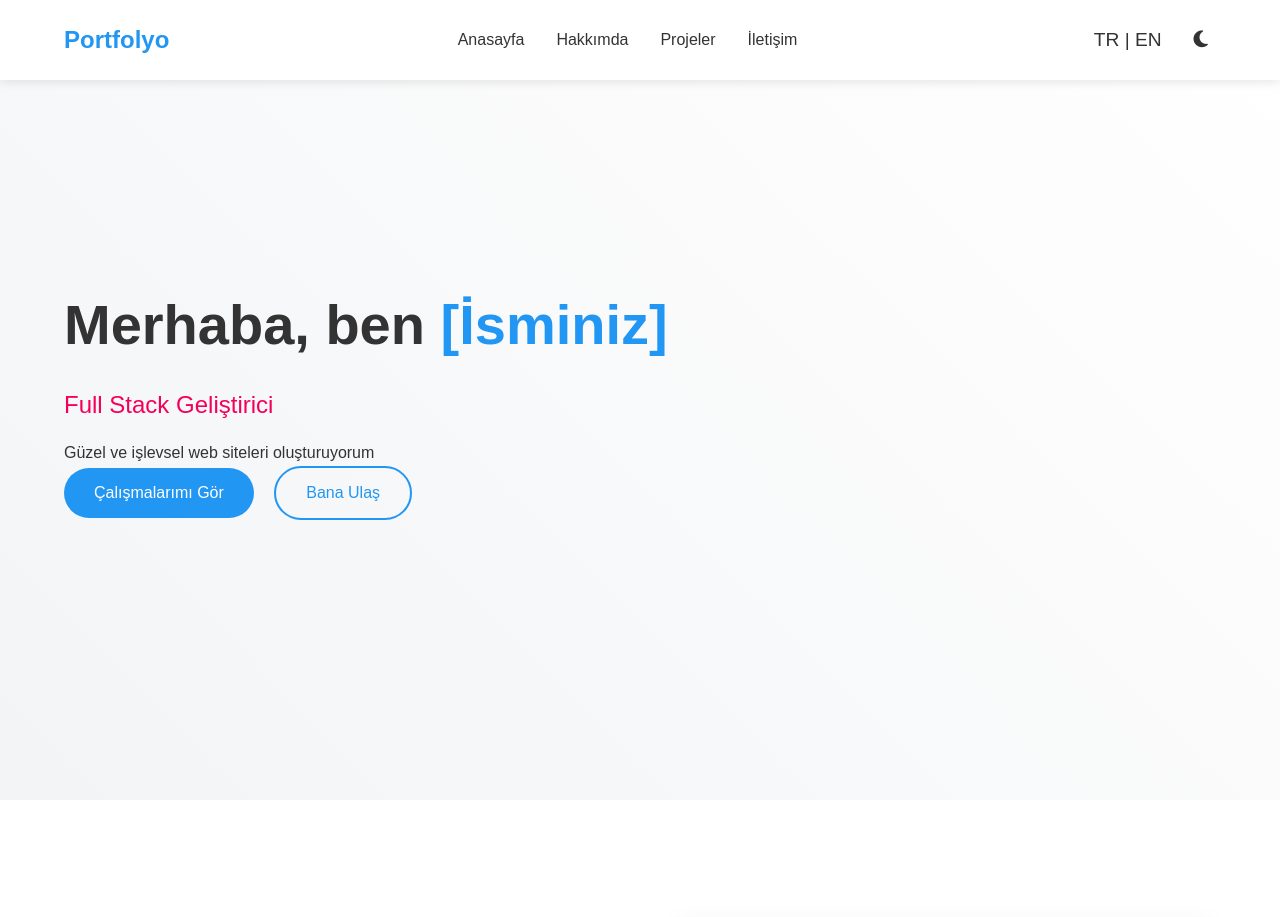
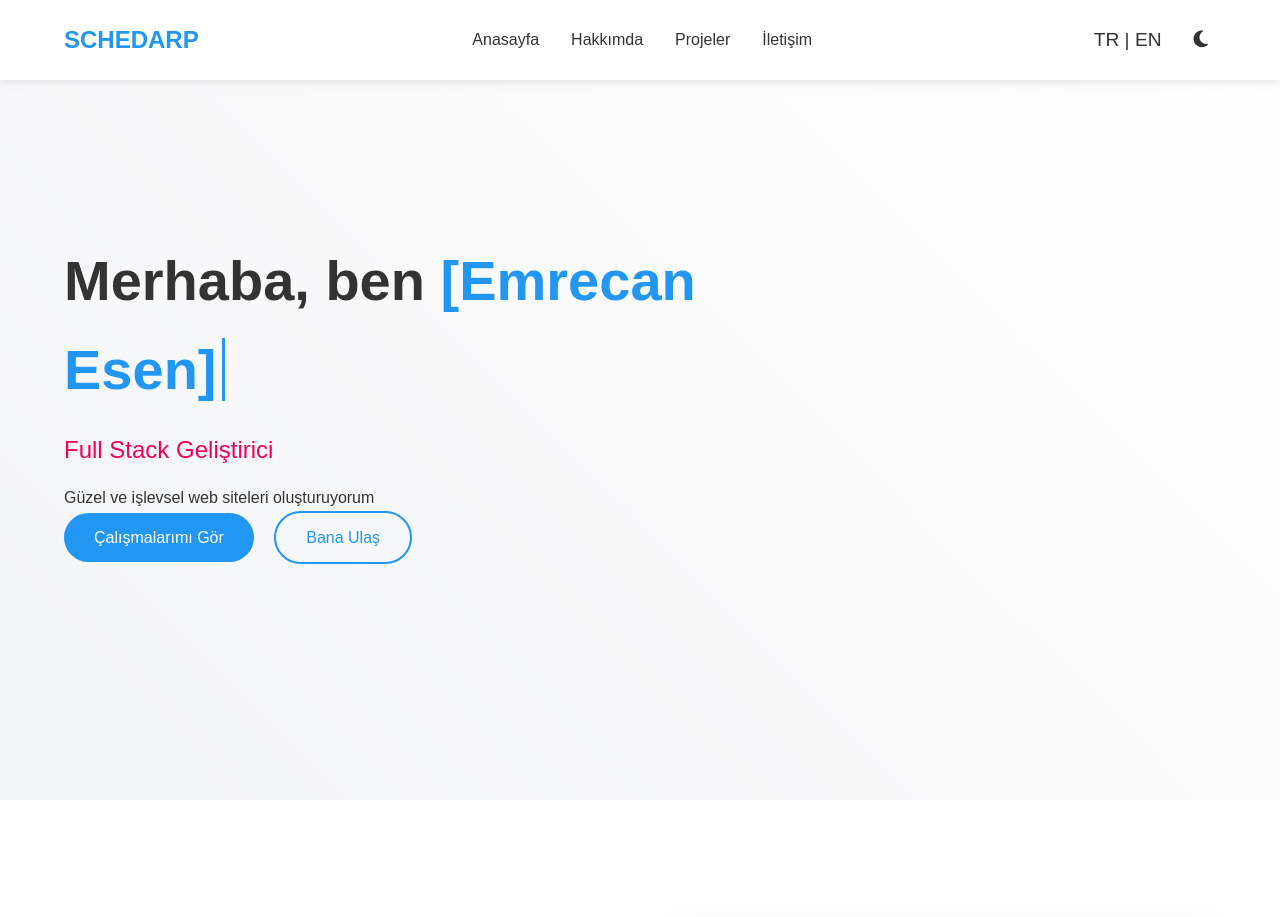
Before and after one commit to emrecanesenn/emrecanesenn.github.io, a PHP site: page / in a window 1280 px wide. Shown: the top 917 px of the page. Run offline with PHP 8.4, Linux system fonts and the light colour scheme.

Commit message:
Update 1.2

```diff
--- a/css/styles.css
+++ b/css/styles.css
@@ -108,6 +108,14 @@ body {
 
 .highlight {
     color: var(--primary-color);
+    border-right: 3px solid var(--primary-color);
+    padding-right: 5px;
+    animation: blink 0.7s infinite;
+}
+
+@keyframes blink {
+    0%, 100% { border-color: transparent }
+    50% { border-color: var(--primary-color) }
 }
 
 .title {
@@ -249,7 +257,7 @@ body {
 
 .progress-bar {
     height: 8px;
-    background: #e0e0e0;
+    background: var(--bg-color);
     border-radius: 4px;
     overflow: hidden;
 }
@@ -257,7 +265,7 @@ body {
 .progress {
     height: 100%;
     background: var(--primary-color);
-    transition: width 1s ease;
+    transition: width 1s ease-in-out;
 }
 
 /* Footer Redesign */
--- a/index.html
+++ b/index.html
@@ -12,7 +12,7 @@
     <!-- Header Section -->
     <header>
         <nav class="navbar">
-            <div class="logo">Portfolyo</div>
+            <div class="logo">SCHEDARP</div>
             <ul class="nav-links">
                 <li><a href="#anasayfa">Anasayfa</a></li>
                 <li><a href="#hakkimda">Hakkımda</a></li>
@@ -31,7 +31,7 @@
     <!-- Hero Section -->
     <section id="anasayfa" class="hero">
         <div class="hero-content">
-            <h1>Merhaba, ben <span class="highlight">[İsminiz]</span></h1>
+            <h1>Merhaba, ben <span class="highlight">[Emrecan Esen]</span></h1>
             <p class="title">Full Stack Geliştirici</p>
             <p class="description">Güzel ve işlevsel web siteleri oluşturuyorum</p>
             <div class="cta-buttons">
@@ -46,22 +46,15 @@
         <div class="about-grid">
             <div class="about-content">
                 <h2>Hakkımda</h2>
-                <p>Merhaba! Ben [İsminiz], full-stack web geliştirici olarak çalışıyorum...</p>
+                <p>Merhaba! Ben Emrecan Esen, tutkulu bir full-stack web geliştiricisiyim. Modern web teknolojileri konusunda uzmanlaşmış ve kullanıcı deneyimini ön planda tutan çözümler üretiyorum.</p>
+                <p>Schedarp'ta yazılım geliştirici olarak çalışmaktayım. Yenilikçi projelerde yer almaktan ve sürekli kendimi geliştirmekten büyük keyif alıyorum.</p>
+
                 <div class="skill-container">
-                    <div class="skill-bar">
-                        <div class="skill-info">
-                            <span>Frontend</span>
-                            <span>90%</span>
-                        </div>
-                        <div class="progress-bar">
-                            <div class="progress" style="width: 90%"></div>
-                        </div>
-                    </div>
-                    <!-- Diğer skill barları -->
+                    <!-- Skills will be dynamically inserted here -->
                 </div>
             </div>
             <div class="about-image">
-                <img src="images/profile.jpg" alt="Profil">
+                <img src="images/profile.jpg" alt="Emrecan Esen">
             </div>
         </div>
     </section>
--- a/js/main.js
+++ b/js/main.js
@@ -128,17 +128,17 @@ ScrollReveal().reveal('.project-card', {
 const themeToggle = document.querySelector('.theme-toggle');
 const htmlElement = document.documentElement;
 
+function setTheme(theme) {
+    htmlElement.setAttribute('data-theme', theme);
+    localStorage.setItem('theme', theme);
+    themeToggle.innerHTML = theme === 'light'
+        ? '<i class="fas fa-moon"></i>'
+        : '<i class="fas fa-sun"></i>';
+}
+
 themeToggle.addEventListener('click', () => {
     const currentTheme = htmlElement.getAttribute('data-theme');
-    const newTheme = currentTheme === 'light' ? 'dark' : 'light';
-    htmlElement.setAttribute('data-theme', newTheme);
-
-    // Icon değiştir
-    themeToggle.innerHTML = newTheme === 'light'
-        ? '<i class="fas fa-moon"></i>'
-        : '<i class="fas fa-sun"></i>';
-
-    localStorage.setItem('theme', newTheme);
+    setTheme(currentTheme === 'light' ? 'dark' : 'light');
 });
 
 // Dil Değiştirici
@@ -197,8 +197,84 @@ observer.observe(document.querySelector('.skill-container'));
 // Sayfa yüklendiğinde kaydedilmiş temayı uygula
 document.addEventListener('DOMContentLoaded', () => {
     const savedTheme = localStorage.getItem('theme') || 'light';
-    htmlElement.setAttribute('data-theme', savedTheme);
-    themeToggle.innerHTML = savedTheme === 'light'
-        ? '<i class="fas fa-moon"></i>'
-        : '<i class="fas fa-sun"></i>';
+    setTheme(savedTheme);
 });
+
+// Typing Animation
+const titles = ["Emrecan Esen", "Schedarp"];
+const highlightSpan = document.querySelector('.highlight');
+let titleIndex = 0;
+let charIndex = 0;
+let isDeleting = false;
+
+function typeEffect() {
+    const currentTitle = titles[titleIndex];
+
+    if (isDeleting) {
+        highlightSpan.textContent = currentTitle.substring(0, charIndex-1);
+        charIndex--;
+    } else {
+        highlightSpan.textContent = currentTitle.substring(0, charIndex+1);
+        charIndex++;
+    }
+
+    if (!isDeleting && charIndex === currentTitle.length) {
+        isDeleting = true;
+        setTimeout(typeEffect, 2000);
+    } else if (isDeleting && charIndex === 0) {
+        isDeleting = false;
+        titleIndex = (titleIndex + 1) % titles.length;
+        setTimeout(typeEffect, 500);
+    } else {
+        setTimeout(typeEffect, isDeleting ? 100 : 200);
+    }
+}
+
+// Skills Data
+const skills = [
+    { name: "Frontend Development", level: 90 },
+    { name: "Backend Development", level: 85 },
+    { name: "Database Management", level: 80 },
+    { name: "UI/UX Design", level: 75 },
+    { name: "DevOps", level: 70 }
+];
+
+// Create Skills HTML
+function renderSkills() {
+    const skillContainer = document.querySelector('.skill-container');
+    skillContainer.innerHTML = skills.map(skill => `
+        <div class="skill-bar">
+            <div class="skill-info">
+                <span>${skill.name}</span>
+                <span>${skill.level}%</span>
+            </div>
+            <div class="progress-bar">
+                <div class="progress" data-progress="${skill.level}%" style="width: 0%"></div>
+            </div>
+        </div>
+    `).join('');
+}
+
+// Initialize
+document.addEventListener('DOMContentLoaded', () => {
+    // Start typing animation
+    typeEffect();
+
+    // Render skills
+    renderSkills();
+
+    // Set saved theme
+    const savedTheme = localStorage.getItem('theme') || 'light';
+    setTheme(savedTheme);
+
+    // Animate skill bars on scroll
+    const observer = new IntersectionObserver((entries) => {
+        entries.forEach(entry => {
+            if (entry.isIntersecting) {
+                entry.target.style.width = entry.target.dataset.progress;
+            }
+        });
+    }, { threshold: 0.5 });
+
+    document.querySelectorAll('.progress').forEach(bar => observer.observe(bar));
+});
```
